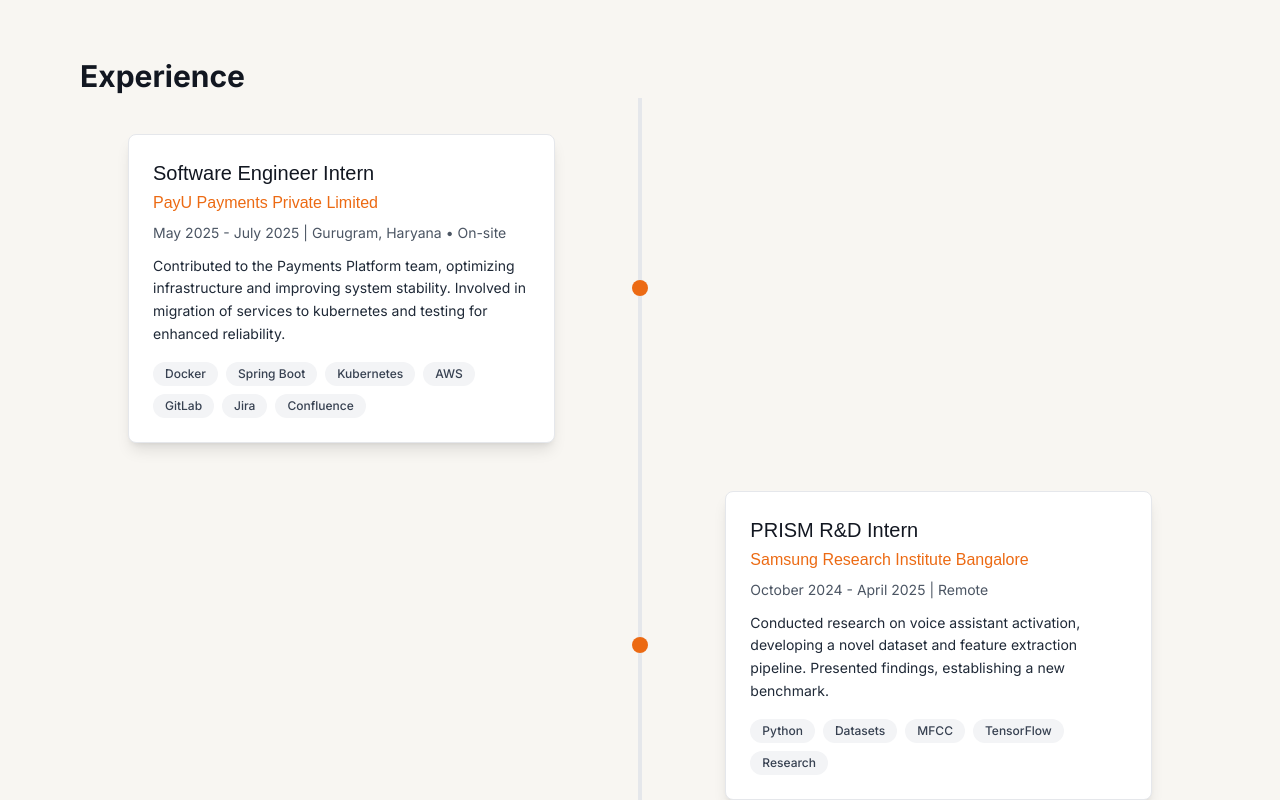
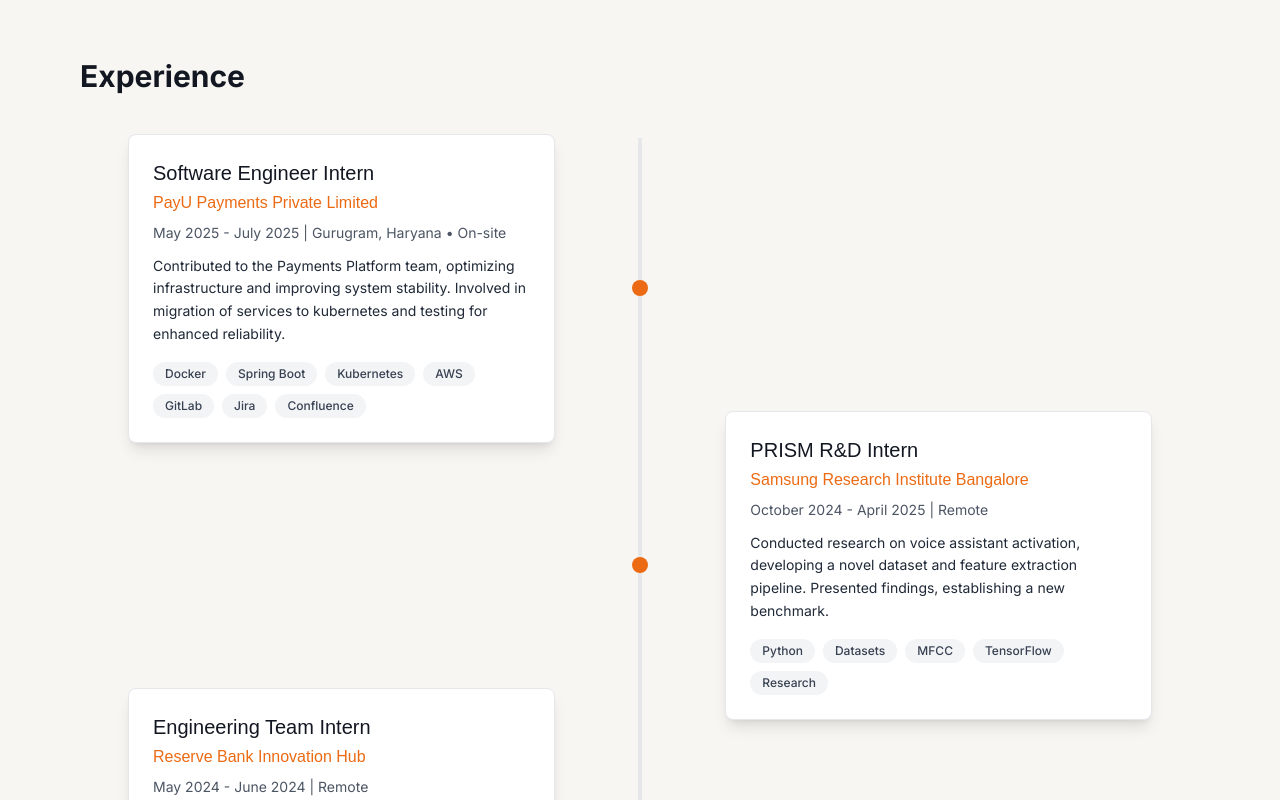
Before and after one commit to Nitesh-04/portfolio-website, a Next.js app: page / in a window 1280 px wide. Shown: the part 820-1620 px from the top of the page. Built offline with nearby package versions, Linux system fonts and the light colour scheme; a web font is replaced by a local one.

Commit message:
fix: exp margins overlap

```diff
--- a/app/_components/Experience.tsx
+++ b/app/_components/Experience.tsx
@@ -5,19 +5,19 @@
 export default function Experience() {
   return (
     <div id="experience" className="relative mt-20 px-4 md:px-10">
-      <div className="md:block hidden absolute top-10 left-1/2 transform -translate-x-1/2 h-full w-1 bg-gray-200 dark:bg-gray-700 z-0"></div>
+      <div className="md:block hidden absolute top-20 bottom-20 left-1/2 transform -translate-x-1/2 w-1 bg-gray-200 dark:bg-gray-700 z-0"></div>
       <div className="relative z-10">
         <p className="text-foreground dark:text-foreground text-3xl font-bold text-center mb-10 bg-background dark:bg-background px-10 inline-block">
           Experience
         </p>
       </div>
-      <div className="space-y-12 max-w-5xl mx-auto">
+      <div className="grid grid-cols-1 max-w-5xl mx-auto">
         {experiences.map((exp, index) => (
           <div
             key={exp.id}
             className={`relative flex items-center md:justify-start ${
               index % 2 === 0 ? "" : "md:flex-row-reverse"
-            }`}
+            } mb-12 ${index !== 0 ? "md:-mt-20" : ""}`}
           >
             <div
               className={`w-full md:w-5/12 p-6 bg-white dark:bg-background rounded-lg shadow-lg border border-gray-200 dark:border-gray-700 hover:shadow-xl transition-shadow duration-300 `}
```
